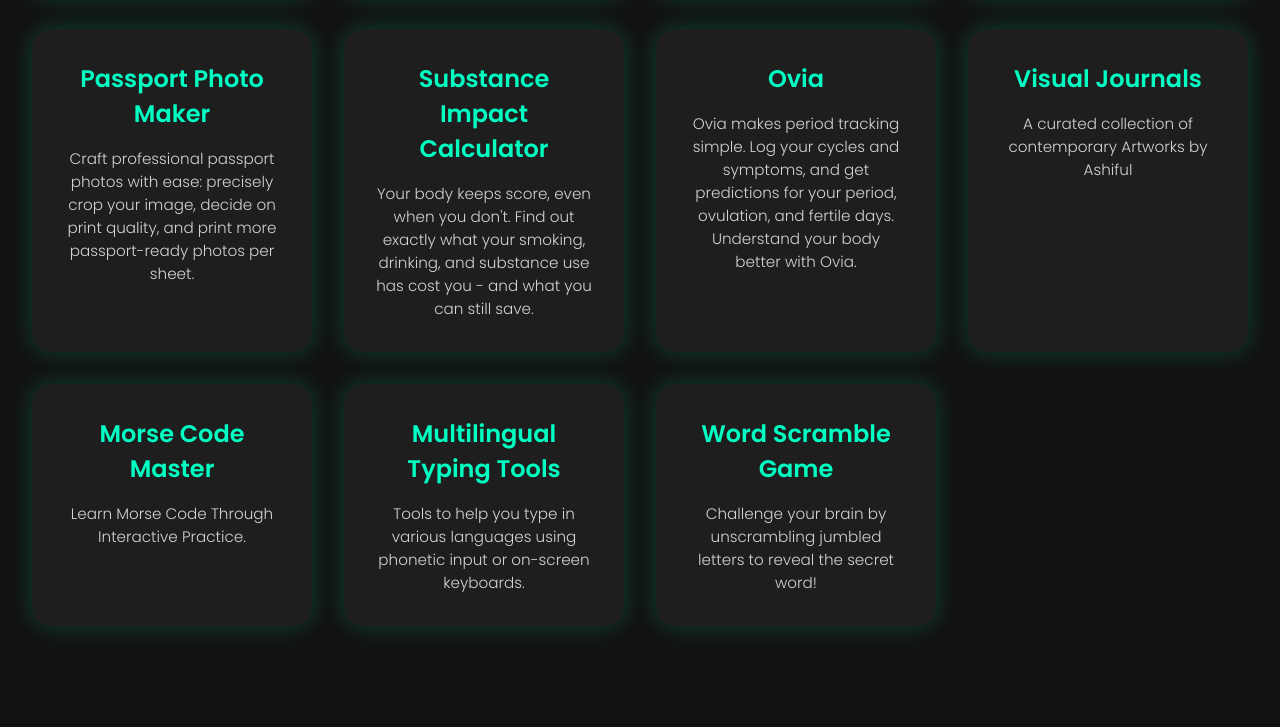
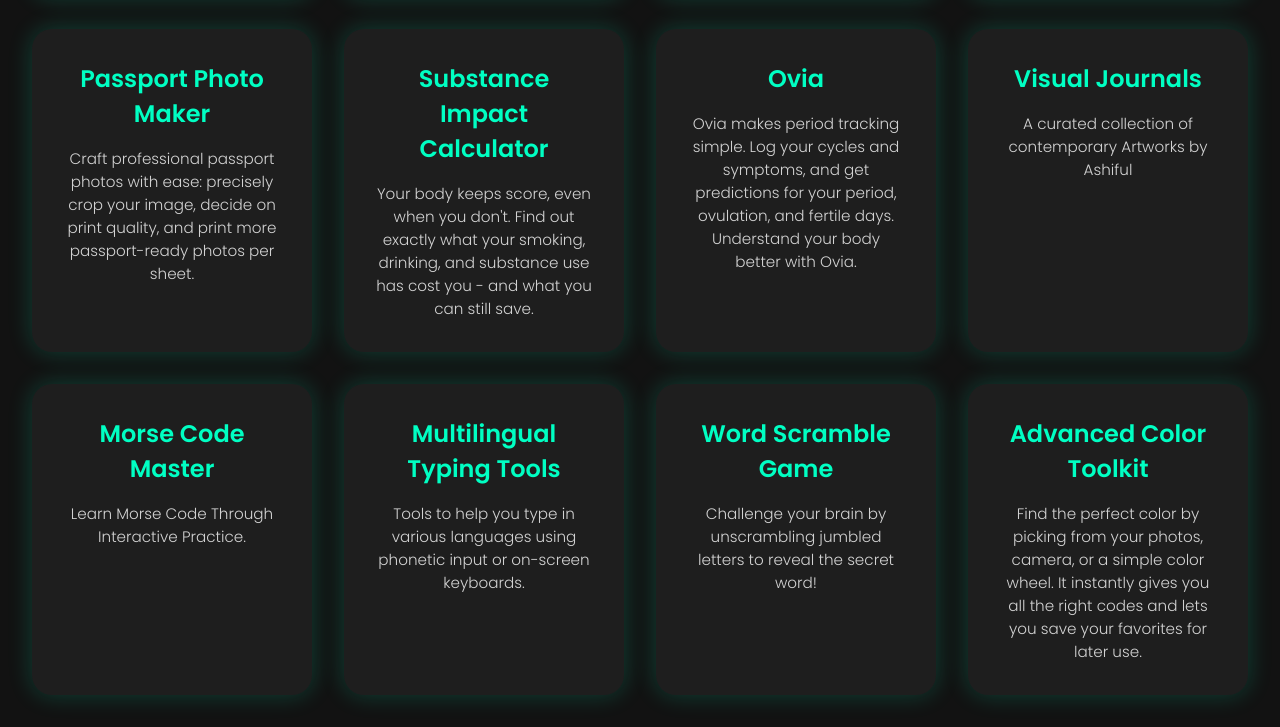
Before and after one commit to SKAshiful/Usely, a plain HTML site: page index.html in a window 1280 px wide. Shown: the part 860-1587 px from the top of the page. Before the commit the page ends 1518 px from the top, so only its background shows below. Drawn offline with Linux system fonts and the light colour scheme.

Commit message:
Update index.html

```diff
--- a/index.html
+++ b/index.html
@@ -134,6 +134,10 @@
       <h2>Word Scramble Game</h2>
       <p>Challenge your brain by unscrambling jumbled letters to reveal the secret word!</p>
   </div>
+    <div class="card" onclick="location.href='https://skashiful.github.io/ColorToolkit/'">
+      <h2>Advanced Color Toolkit</h2>
+      <p>Find the perfect color by picking from your photos, camera, or a simple color wheel. It instantly gives you all the right codes and lets you save your favorites for later use.</p>
+    </div>
   </div>
 
   <script>
```
